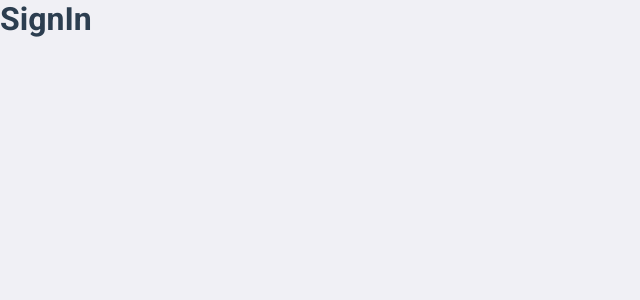
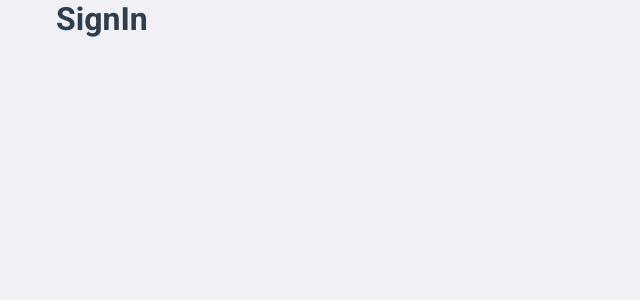
Before and after one commit to orenatodos/maktub-challenge, a React (Create React App) app in the folder web/: page / in a window 1280 px wide. Shown: the top 300 px of the page, without its empty margins (0-640 px from the left). Built offline with nearby package versions, Linux system fonts and the light colour scheme.

Commit message:
:lipstick: feat: adiciona largura maxima da tela

```diff
--- a/web/src/styles/global.ts
+++ b/web/src/styles/global.ts
@@ -51,4 +51,10 @@ export default createGlobalStyle`
   ul {
     list-style: none;
   }
+
+  #root {
+    max-width: 120rem;
+    margin: 0 auto;
+    padding: 0 ${({ theme }) => theme.spacings.small};
+  }
 `;
```
